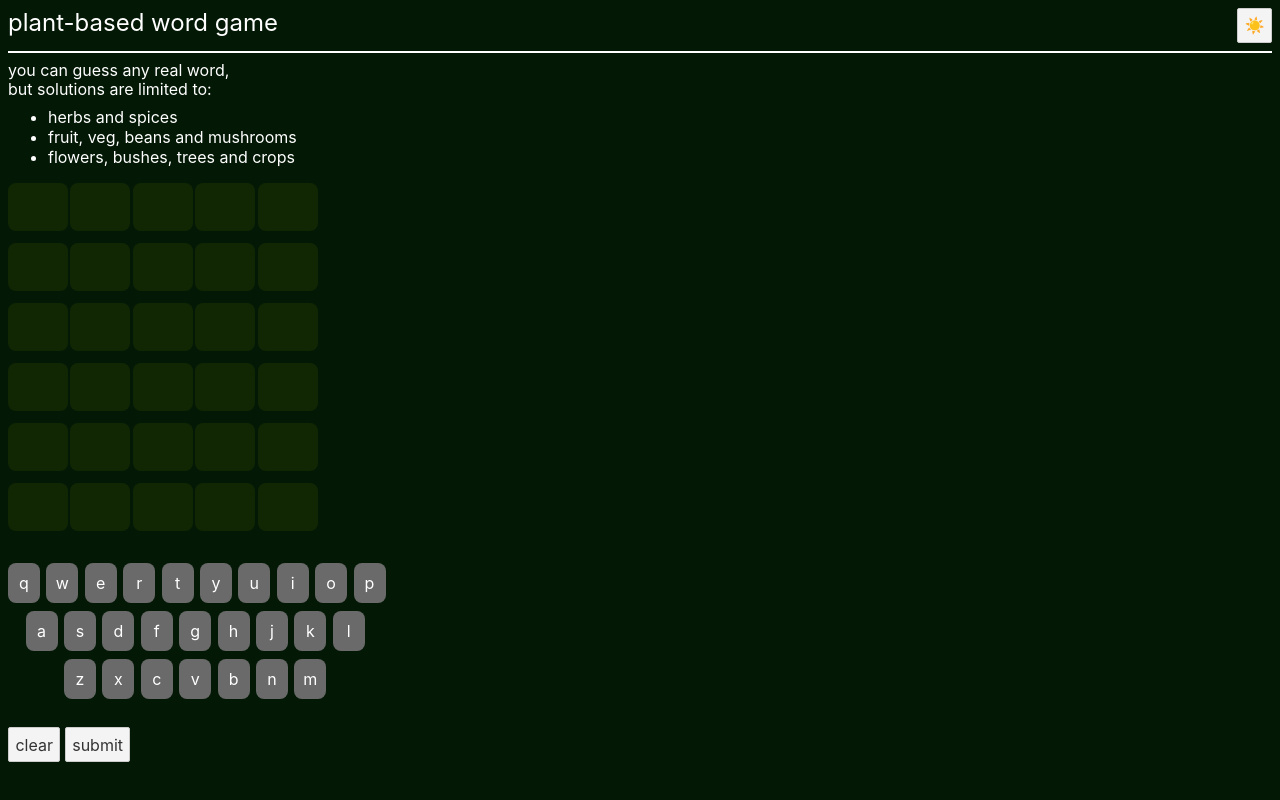
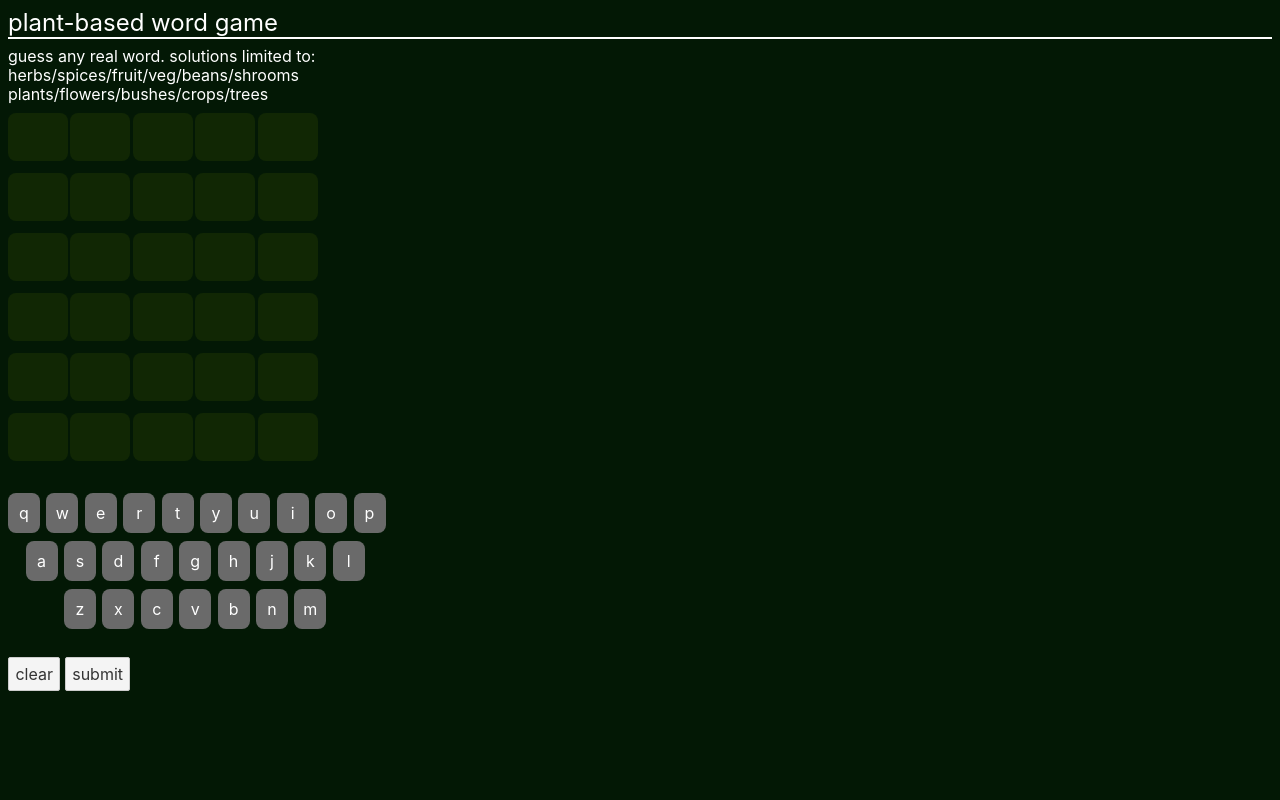
Before and after one commit to 12ian34/plantle, a Svelte app: page / in a window 1280 px wide. Built offline with nearby package versions, Linux system fonts and the light colour scheme; no server answers.

Commit message:
reduce top copy

```diff
--- a/src/App.svelte
+++ b/src/App.svelte
@@ -213,18 +213,14 @@
 
 <div class="nav-top">
   <a href="https://plantle.netlify.app">plant-based word game</a>
-  <div class="nav-top-right">
+  <!-- <div class="nav-top-right">
     <button on:click={toggle}>☀️</button>
-  </div>
+  </div> -->
 </div>
 
-<p>you can guess any real word,</p>
-<p>but solutions are limited to:</p>
-<ul>
-  <li>herbs and spices</li>
-  <li>fruit, veg, beans and mushrooms</li>
-  <li>flowers, bushes, trees and crops</li>
-</ul>
+<p>guess any real word. solutions limited to:</p>
+<p>herbs/spices/fruit/veg/beans/shrooms</p>
+<p>plants/flowers/bushes/crops/trees</p>
 
 <div id="row">
   {#each Array(6) as _, i}
@@ -303,9 +299,9 @@
     color: white;
     font-size: 1.5em;
   }
-  .nav-top-right {
+  /* .nav-top-right {
     float: right;
-  }
+  } */
   :global(body) {
     background-color: #031805;
     color: #ffffff;
```
